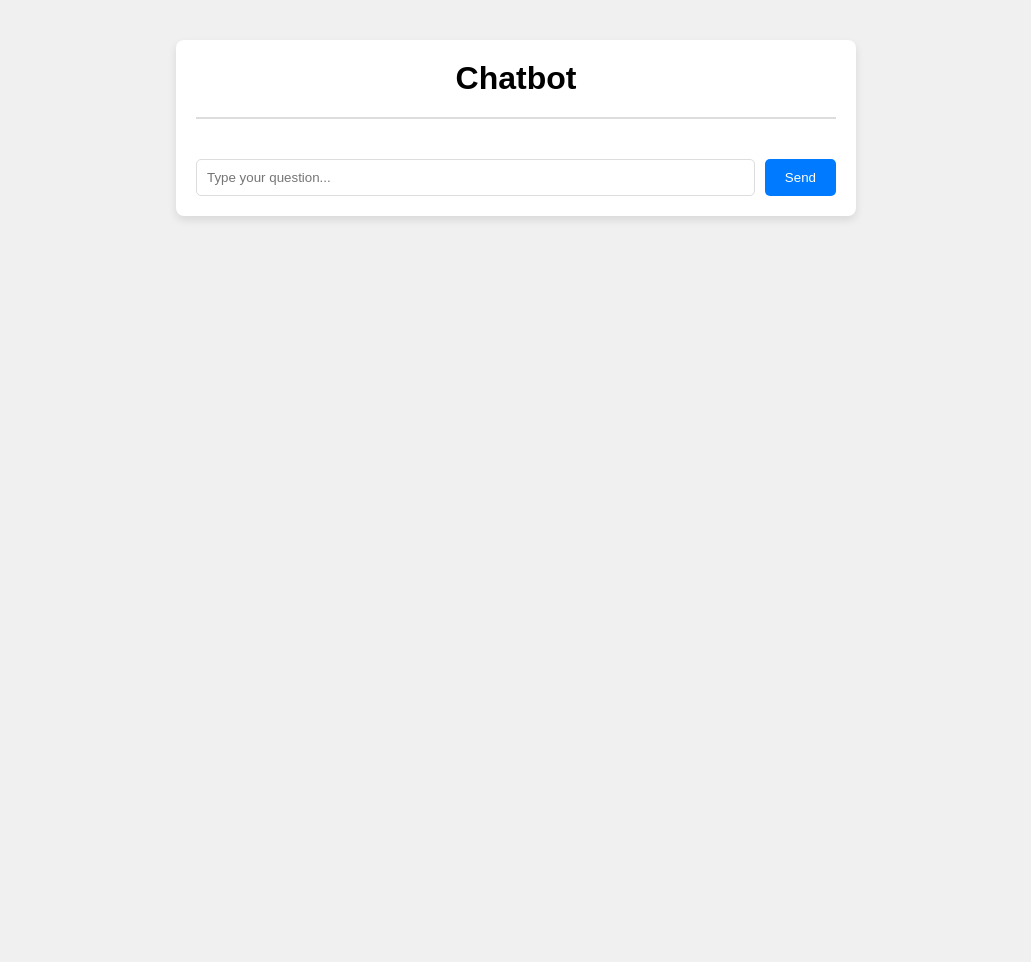
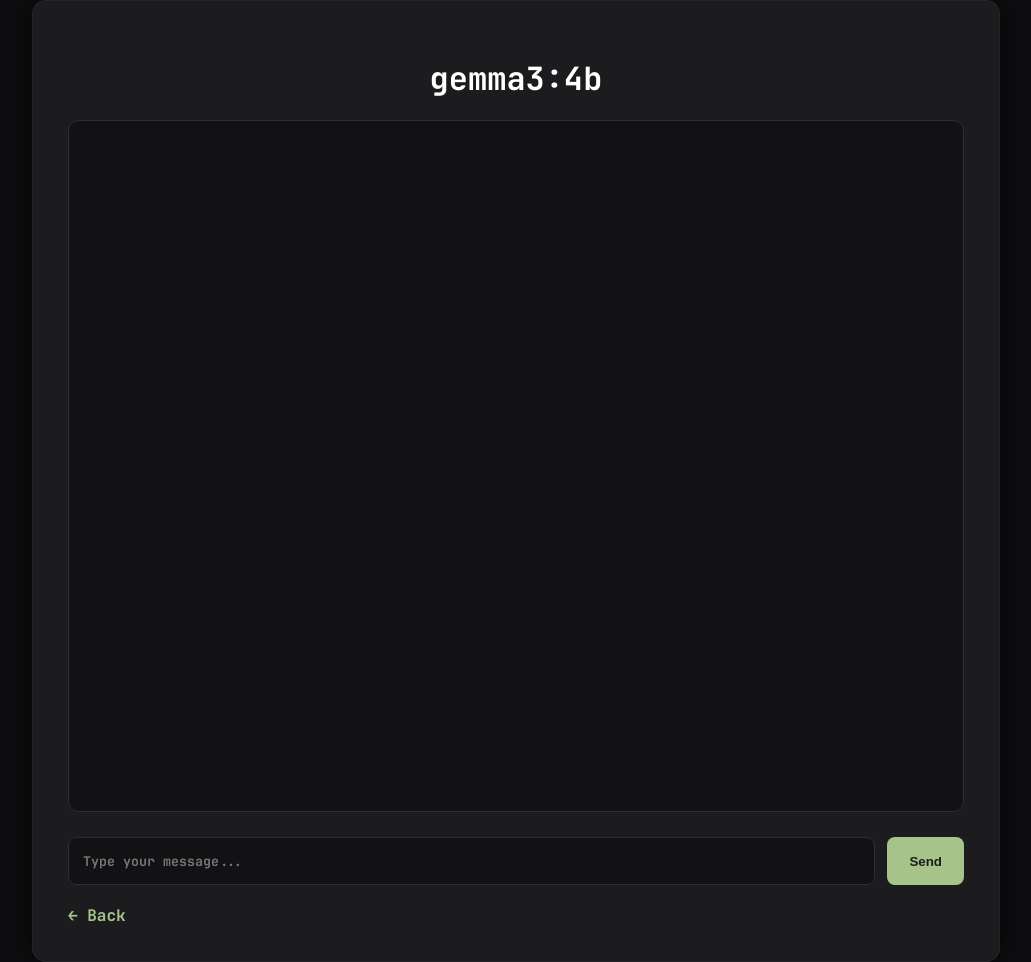
Before and after one commit to stropeala/strop_webui, a Flask app: page /chat in a window 1280 px wide. Shown: the whole page, without its empty margins (124-1155 px from the left). Before the commit the page ends 220 px from the top, so only its background shows below. Run offline with Flask 3, Linux system fonts and the light colour scheme.

Commit message:
changed overall theme

```diff
--- a/templates/chat.html
+++ b/templates/chat.html
@@ -3,97 +3,165 @@
 <head>
     <meta charset="UTF-8">
     <meta name="viewport" content="width=device-width, initial-scale=1.0">
-    <title>Local AI Chatbot</title>
+    <title>Strop-WebUI</title>
     <style>
+        @font-face {
+            font-family: "JetBrains Mono";
+            src: url("/static/fonts/JetBrainsMono-2.304/webfonts/JetBrainsMono-Regular.woff2") format("woff2");
+            font-weight: 400;
+        }
+        @font-face {
+            font-family: "JetBrains Mono";
+            src: url("/static/fonts/JetBrainsMono-2.304/webfonts/JetBrainsMono-Bold.woff2") format("woff2");
+            font-weight: 700;
+        }
+
         body {
-            font-family: Arial, sans-serif;
-            background-color: #f0f0f0;
             margin: 0;
             padding: 0;
+            background: #0d0d0f;
+            font-family: "JetBrains Mono", monospace;
+            color: #f2efe6;
+            display: flex;
+            justify-content: center;
+            align-items: center;
+            min-height: 100vh;
         }
 
-        .container {
-            width: 50%;
-            margin: 0 auto;
-            margin-top: 40px;
-            padding: 20px;
-            background-color: #fff;
-            border-radius: 8px;
-            box-shadow: 0 4px 8px rgba(0,0,0,0.1);
+        .chat-card {
+            background: #1c1c1f;
+            width: 70%;
+            max-width: 1100px;
+            padding: 35px;
+            border-radius: 14px;
+            box-shadow: 0 0 25px rgba(0,0,0,0.55);
+            border: 1px solid rgba(255,255,255,0.04);
         }
 
         h1 {
             text-align: center;
-            margin: 0;
+            margin-bottom: 20px;
+            color: #ffffff;
+            font-weight: 700;
         }
 
         .chat-box {
-            margin-top: 20px;
-            border-top: 2px solid #ddd;
-            padding-top: 20px;
+            background: #121214;
+            border: 1px solid #2e2e31;
+            border-radius: 10px;
+            padding: 20px;
+            height: 650px;
+            overflow-y: auto;
+            line-height: 1.55;
+            font-size: 15px;
         }
 
         .message {
-            padding: 10px;
-            margin: 10px 0;
-            border-radius: 6px;
+            padding: 14px;
+            margin: 14px 0;
+            border-radius: 8px;
+            max-width: 85%;
+            word-wrap: break-word;
         }
 
         .user-message {
-            background-color: #e1f5fe;
+            background: #a6c48a;
+            color: #1c1c1f;
+            margin-left: auto;
             text-align: right;
+            font-weight: 700;
         }
 
         .bot-message {
-            background-color: #f1f1f1;
+            background: #1f1f22;
+            color: #f2efe6;
+            border: 1px solid #2e2e31;
+        }
+
+        .bot-message a {
+            color: #a6c48a;        /* soft green */
+            font-weight: 700;
+            text-decoration: underline;
+        }
+
+        .bot-message a:hover {
+            color: #c2d9a7;        /* lighter green on hover */
+        }
+
+        /* markdown prettiness */
+        .bot-message h1,
+        .bot-message h2,
+        .bot-message h3 {
+            color: #a6c48a;
+        }
+        .bot-message ul,
+        .bot-message li {
+            margin: 6px 0;
+        }
+        .bot-message strong {
+            color: #d7d5ce;
+        }
+        .bot-message code {
+            background: #2a2a2d;
+            padding: 3px 5px;
+            border-radius: 4px;
         }
 
         form {
-            margin-top: 20px;
+            margin-top: 25px;
             display: flex;
-            gap: 10px;
+            gap: 12px;
         }
 
         input[type="text"] {
             flex: 1;
-            padding: 10px;
-            border-radius: 5px;
-            border: 1px solid #ddd;
+            padding: 14px;
+            border-radius: 8px;
+            border: 1px solid #2e2e31;
+            background: #121214;
+            color: #ffffff;
+            font-family: "JetBrains Mono", monospace;
+            font-weight: 700;
         }
 
         button {
-            padding: 10px 20px;
-            background-color: #007BFF;
-            color: white;
+            padding: 14px 22px;
+            background: #a6c48a;
             border: none;
-            border-radius: 5px;
+            border-radius: 8px;
+            color: #1c1c1f;
+            font-weight: 700;
             cursor: pointer;
         }
 
-        button:hover {
-            background-color: #0069d9;
+        .back-link {
+            display: inline-block;
+            margin-top: 20px;
+            color: #a6c48a;
+            font-weight: 700;
+            text-decoration: none;
         }
     </style>
 </head>
 <body>
-    <div class="container">
-        <h1>Chatbot</h1>
+<div class="chat-card">
+    <h1>gemma3:4b</h1>
     <div class="chat-box">
+
         {% if user_input %}
             <div class="message user-message">{{ user_input }}</div>
-                <div class="message bot-message">{{ bot_reply }}</div>
         {% endif %}
+
+        {% if bot_reply %}
+            <div class="message bot-message">{{ bot_reply | safe }}</div>
+        {% endif %}
+
     </div>
     <form method="POST">
-            <input
-                type="text"
-                name="user_input"
-                placeholder="Type your question..."
-                value="{{ user_input }}"
-                required
-            >
+        <input type="text" name="user_input" placeholder="Type your message..." required>
         <button type="submit">Send</button>
     </form>
+    <a href="/welcome" class="back-link">← Back</a>
 </div>
 </body>
 </html>
```
Lines whose indentation alone changed are shown as unchanged.
